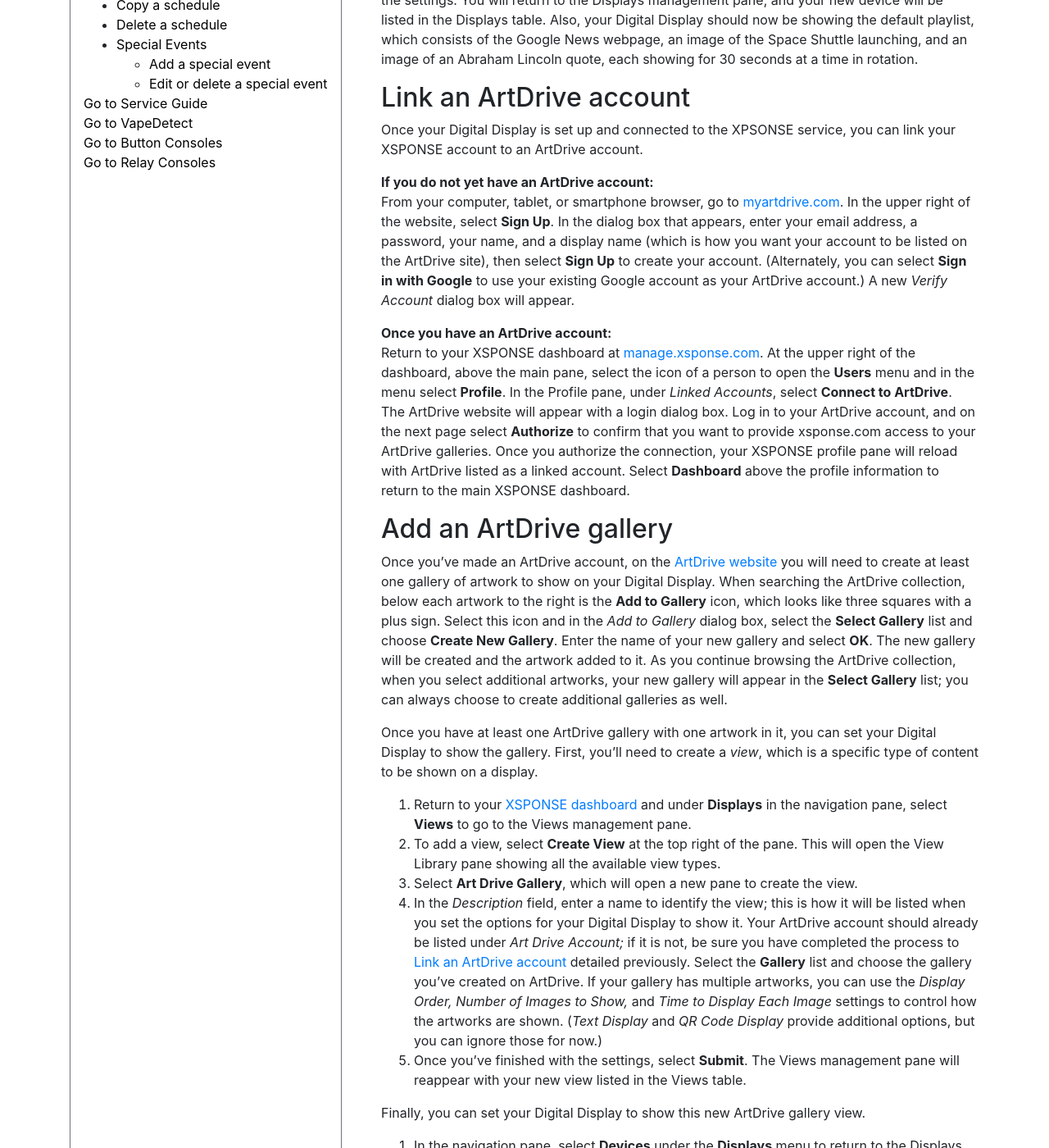
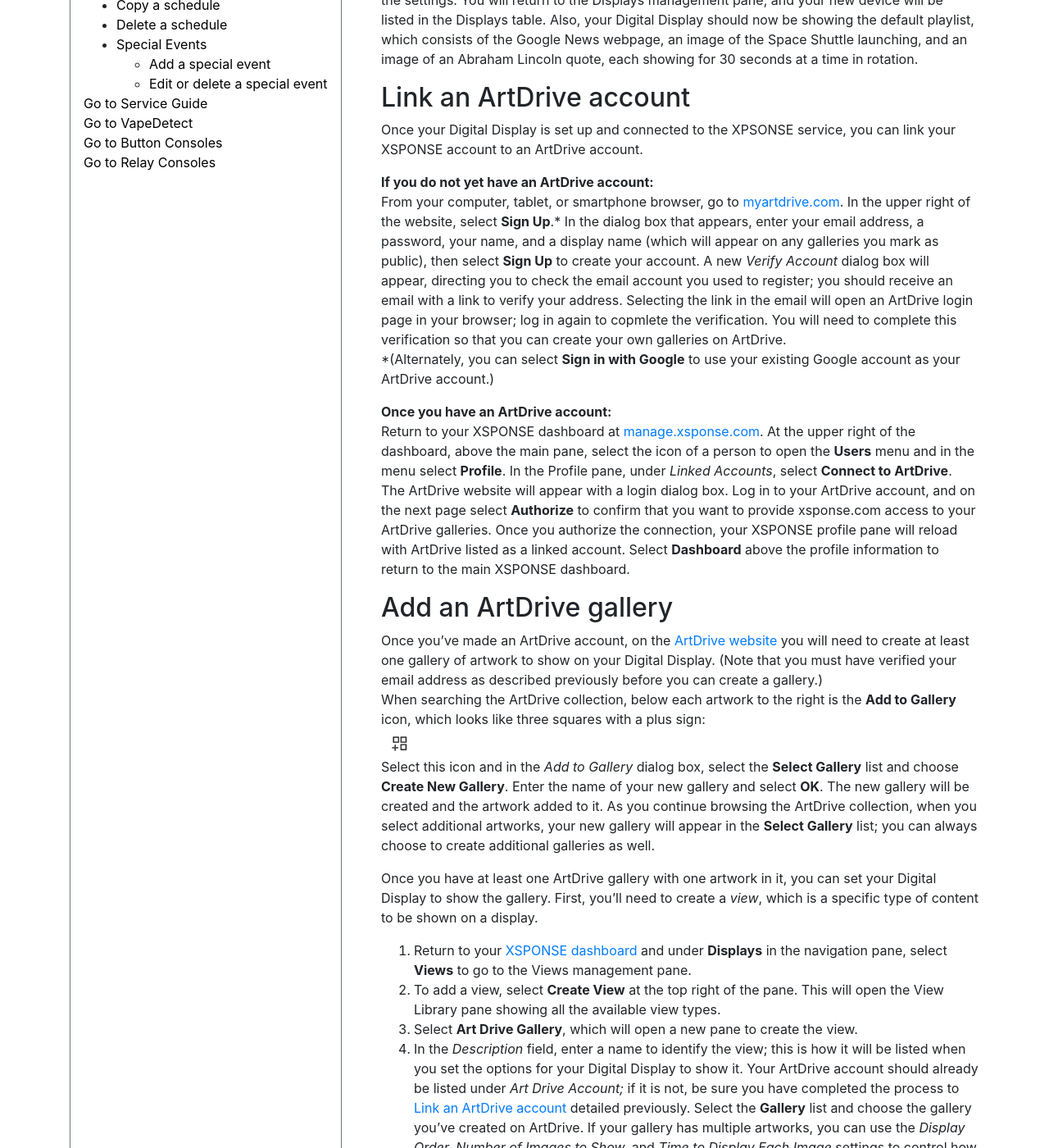
Before and after one commit to NrsSystems/docs, a Jekyll site: the page built from digital-displays/artdrive-quickstart.md, in a window 1280 px wide and 1400 px high, scrolled down 1542 px. Shown: the whole window at 82% size. Built offline with Jekyll 4.4.1, drawn with Linux system fonts in a browser that asks for light colours; our own code applies the rules of GitHub Pages for plain Markdown files; some of the changed text lies outside the part shown.

Commit message:
Update artdrive-quickstart.md

```diff
--- a/digital-displays/artdrive-quickstart.md
+++ b/digital-displays/artdrive-quickstart.md
@@ -33,13 +33,17 @@ A new pane will appear asking you to give the device a description (a name or lo
 Once your Digital Display is set up and connected to the XPSONSE service, you can link your XSPONSE account to an ArtDrive account.
 
 **If you do not yet have an ArtDrive account:**
-From your computer, tablet, or smartphone browser, go to [myartdrive.com](https://myartdrive.com). In the upper right of the website, select **Sign Up**. In the dialog box that appears, enter your email address, a password, your name, and a display name (which is how you want your account to be listed on the ArtDrive site), then select **Sign Up** to create your account. (Alternately, you can select **Sign in with Google** to use your existing Google account as your ArtDrive account.) A new _Verify Account_ dialog box will appear.
+From your computer, tablet, or smartphone browser, go to [myartdrive.com](https://myartdrive.com). In the upper right of the website, select **Sign Up**.\* In the dialog box that appears, enter your email address, a password, your name, and a display name (which will appear on any galleries you mark as public), then select **Sign Up** to create your account. A new _Verify Account_ dialog box will appear, directing you to check the email account you used to register; you should receive an email with a link to verify your address. Selecting the link in the email will open an ArtDrive login page in your browser; log in again to copmlete the verification. You will need to complete this verification so that you can create your own galleries on ArtDrive.
+\*(Alternately, you can select **Sign in with Google** to use your existing Google account as your ArtDrive account.)
 
 **Once you have an ArtDrive account:**
 Return to your XSPONSE dashboard at [manage.xsponse.com](https://manage.xsponse.com). At the upper right of the dashboard, above the main pane, select the icon of a person to open the **Users** menu and in the menu select **Profile**. In the Profile pane, under _Linked Accounts_, select **Connect to ArtDrive**. The ArtDrive website will appear with a login dialog box. Log in to your ArtDrive account, and on the next page select **Authorize** to confirm that you want to provide xsponse.com access to your ArtDrive galleries. Once you authorize the connection, your XSPONSE profile pane will reload with ArtDrive listed as a linked account. Select **Dashboard** above the profile information to return to the main XSPONSE dashboard.
 
 ## Add an ArtDrive gallery
-Once you've made an ArtDrive account, on the [ArtDrive website](https://myartdrive.com) you will need to create at least one gallery of artwork to show on your Digital Display. When searching the ArtDrive collection, below each artwork to the right is the **Add to Gallery** icon, which looks like three squares with a plus sign. Select this icon and in the _Add to Gallery_ dialog box, select the **Select Gallery** list and choose **Create New Gallery**. Enter the name of your new gallery and select **OK**. The new gallery will be created and the artwork added to it. As you continue browsing the ArtDrive collection, when you select additional artworks, your new gallery will appear in the **Select Gallery** list; you can always choose to create additional galleries as well.
+Once you've made an ArtDrive account, on the [ArtDrive website](https://myartdrive.com) you will need to create at least one gallery of artwork to show on your Digital Display. (Note that you must have verified your email address as described previously before you can create a gallery.)
+When searching the ArtDrive collection, below each artwork to the right is the **Add to Gallery** icon, which looks like three squares with a plus sign:
+![Add Gallery icon](ArtDrive_Add_Gallery_icon.png)
+Select this icon and in the _Add to Gallery_ dialog box, select the **Select Gallery** list and choose **Create New Gallery**. Enter the name of your new gallery and select **OK**. The new gallery will be created and the artwork added to it. As you continue browsing the ArtDrive collection, when you select additional artworks, your new gallery will appear in the **Select Gallery** list; you can always choose to create additional galleries as well.
 
 Once you have at least one ArtDrive gallery with one artwork in it, you can set your Digital Display to show the gallery. First, you'll need to create a _view_, which is a specific type of content to be shown on a display.
 1. Return to your [XSPONSE dashboard](https://manage.xsponse.com) and under **Displays** in the navigation pane, select **Views** to go to the Views management pane.
```
Also changed, not shown: other parts of digital-displays/artdrive-quickstart.md (+1 -1 lines).
